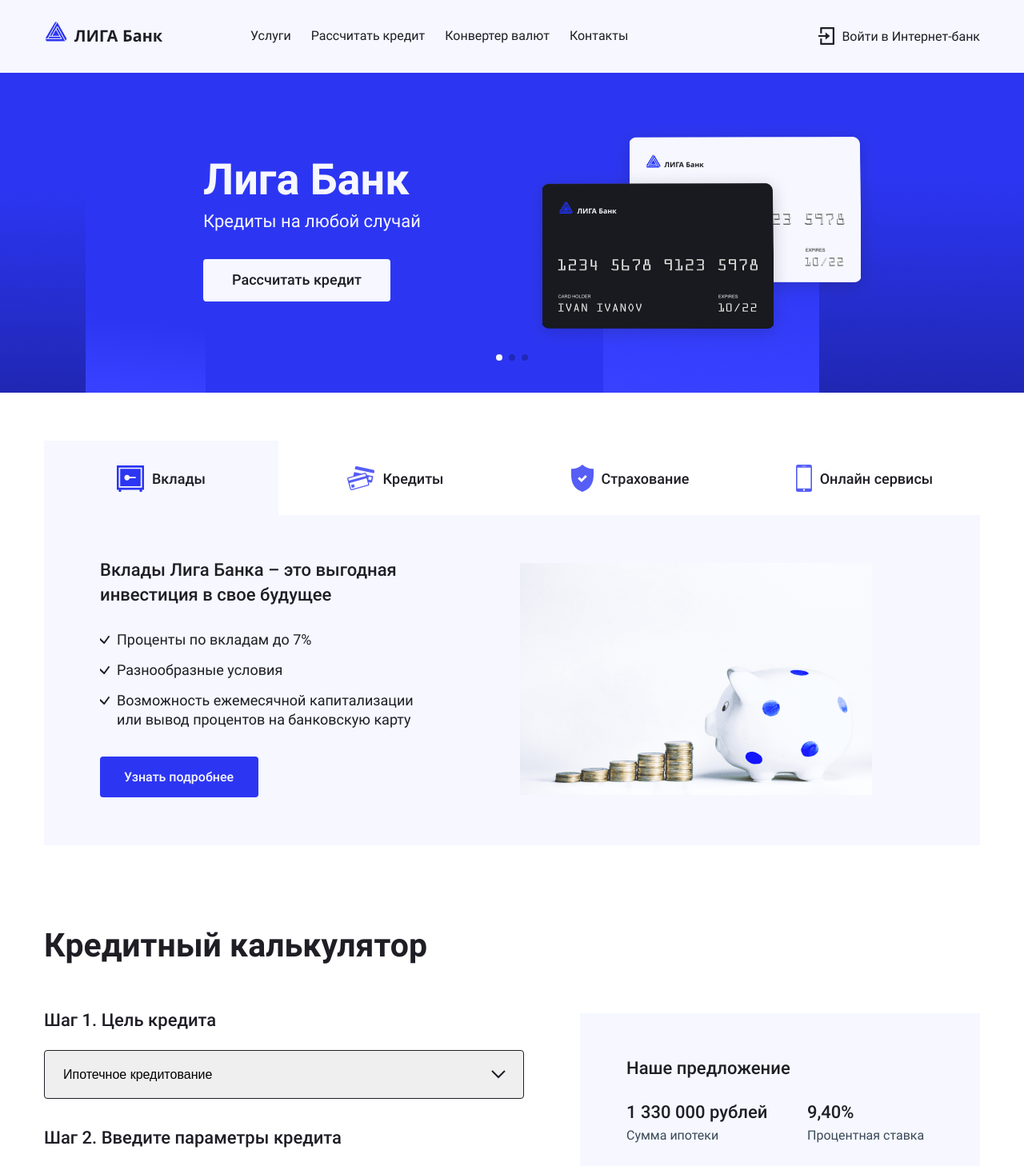
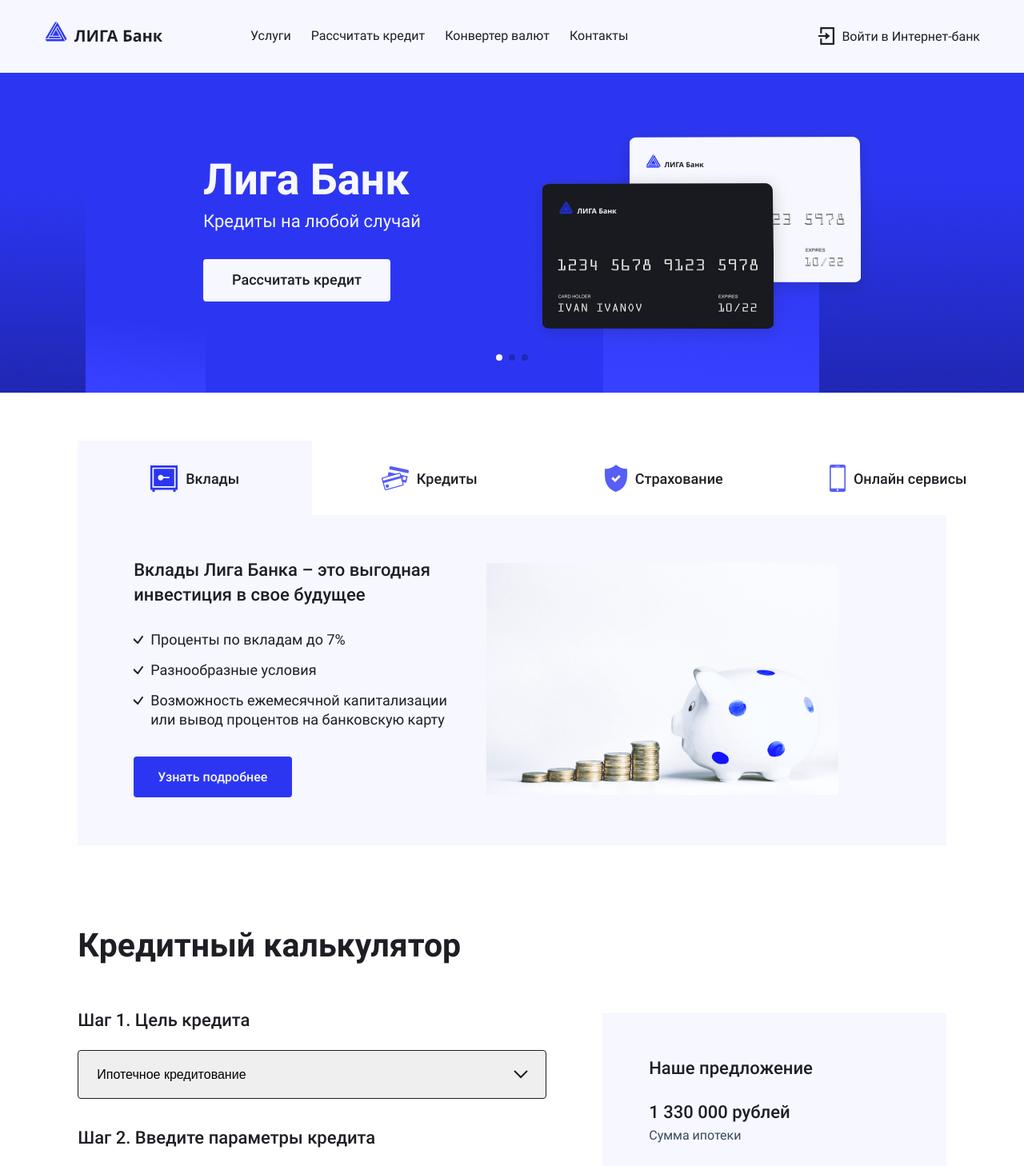
Before and after one commit to geoniced/liga-bank, a React (Create React App) app: page / in a window 1280 px wide. Shown: the top 1458 px of the page at 80% size. Built offline with nearby package versions, Linux system fonts and the light colour scheme.

Commit message:
Делает десктопную резину для шапки

```diff
--- a/src/scss/main-navigation.scss
+++ b/src/scss/main-navigation.scss
@@ -10,6 +10,7 @@
   flex-shrink: 0;
   display: flex;
   align-items: center;
+  margin-right: 9.32%; // 109px
 }
 
 .main-navigation__toggle-menu-wrapper {
@@ -55,7 +56,6 @@
 
 .main-navigation__logo {
   flex-shrink: 0;
-  margin-right: 109px;
   margin-bottom: 12px;
 }
 
@@ -66,6 +66,13 @@
 .main-navigation__login {
   flex-shrink: 0;
   margin-left: auto;
+}
+
+@media (min-width: $desktop-threshold) {
+  .main-navigation {
+    padding-right: 0;
+    padding-left: 0;
+  }
 }
 
 @media (max-width: $tablet-max-width) {
--- a/src/scss/mixins.scss
+++ b/src/scss/mixins.scss
@@ -1,10 +1,9 @@
 @mixin centered-layout {
-  width: 1170px;
+  width: auto;
+  max-width: 1170px;
   margin: 0 auto;
-
-  // TODO: when rubber
-  // width: auto;
-  // max-width: 1170px;
+  padding-right: 3.3%;
+  padding-left: 3.3%;
 }
 
 @mixin list-reset {
--- a/src/scss/variables.scss
+++ b/src/scss/variables.scss
@@ -10,6 +10,16 @@ $faded-gray: #707C87;
 
 $track-color: #C1C2CA;
 
+$track-size: 14px;
+$close-button-size: 18px;
+$close-button-offset: 8px;
+
+
+/* Adaptive + Rubber variables */
+$desktop-width: 1366px;
+$desktop-content: 1170px;
+
+$desktop-threshold: $desktop-content + 2 * 45px;
 $min-content-desktop-width: 1024px; // TODO: temporary until I start doing adaptive/rubber
 
 $tablet-max-width: 1023px;
@@ -17,7 +27,3 @@ $tablet-width: 768px;
 
 $mobile-max-width: 767px;
 $mobile-width: 320px;
-
-$track-size: 14px;
-$close-button-size: 18px;
-$close-button-offset: 8px;
```
